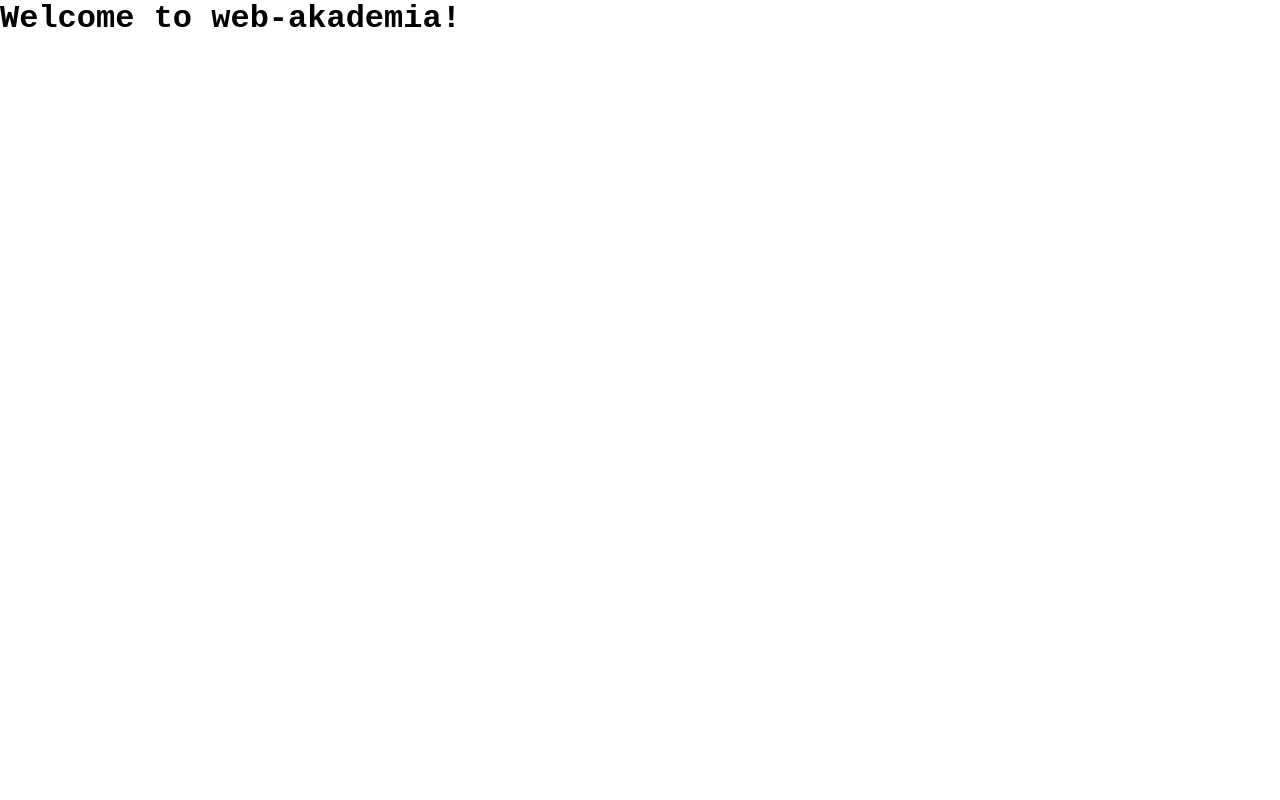
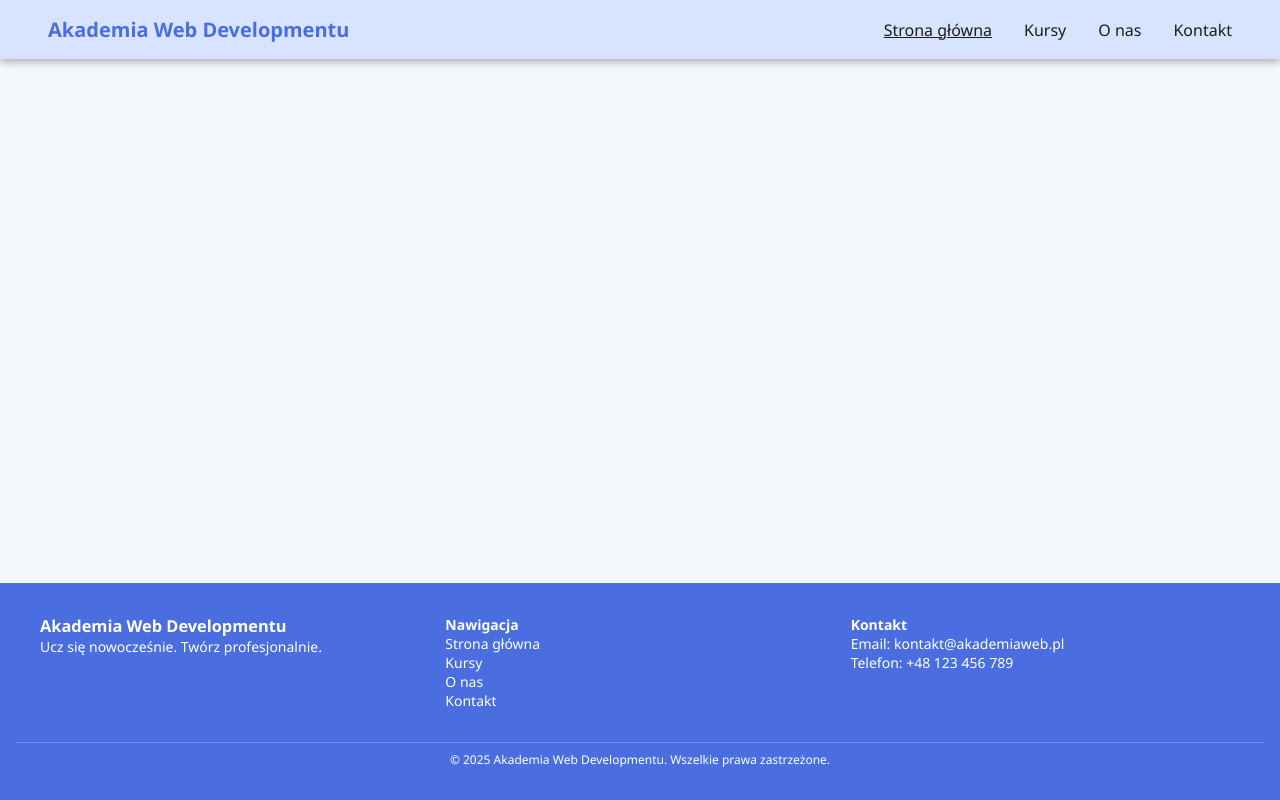
Before and after one commit to damiankubecki/web-akademia-uth, an Angular app: page / in a window 1280 px wide. Built offline with nearby package versions, Linux system fonts and the light colour scheme.

Commit message:
update app component

```diff
--- a/src/app/app.component.scss
+++ b/src/app/app.component.scss
@@ -0,0 +1,13 @@
+.wrapper {
+  display: flex;
+  flex-direction: column;
+  min-height: 100vh;
+}
+
+main {
+  display: flex;
+  flex-direction: column;
+  background-color: var(--bg-color);
+  font-family: var(--font-main);
+  flex-grow: 1;
+}
--- a/src/app/app.component.ts
+++ b/src/app/app.component.ts
@@ -1,17 +1,21 @@
 import { ChangeDetectionStrategy, Component } from '@angular/core';
 import { RouterOutlet } from '@angular/router';
+import { FooterComponent } from './shared/layout/footer/footer.component';
+import { HeaderComponent } from './shared/layout/header/header.component';
 
 @Component({
   selector: 'web-root',
-  imports: [RouterOutlet],
+  imports: [RouterOutlet, HeaderComponent, FooterComponent],
   template: `
-    <h1>Welcome to {{ title }}!</h1>
-
-    <router-outlet />
+    <div class="wrapper">
+      <web-header />
+      <main>
+        <router-outlet />
+      </main>
+      <web-footer />
+    </div>
   `,
   styleUrl: './app.component.scss',
   changeDetection: ChangeDetectionStrategy.OnPush,
 })
-export class AppComponent {
-  title = 'web-akademia';
-}
+export class AppComponent {}
```
